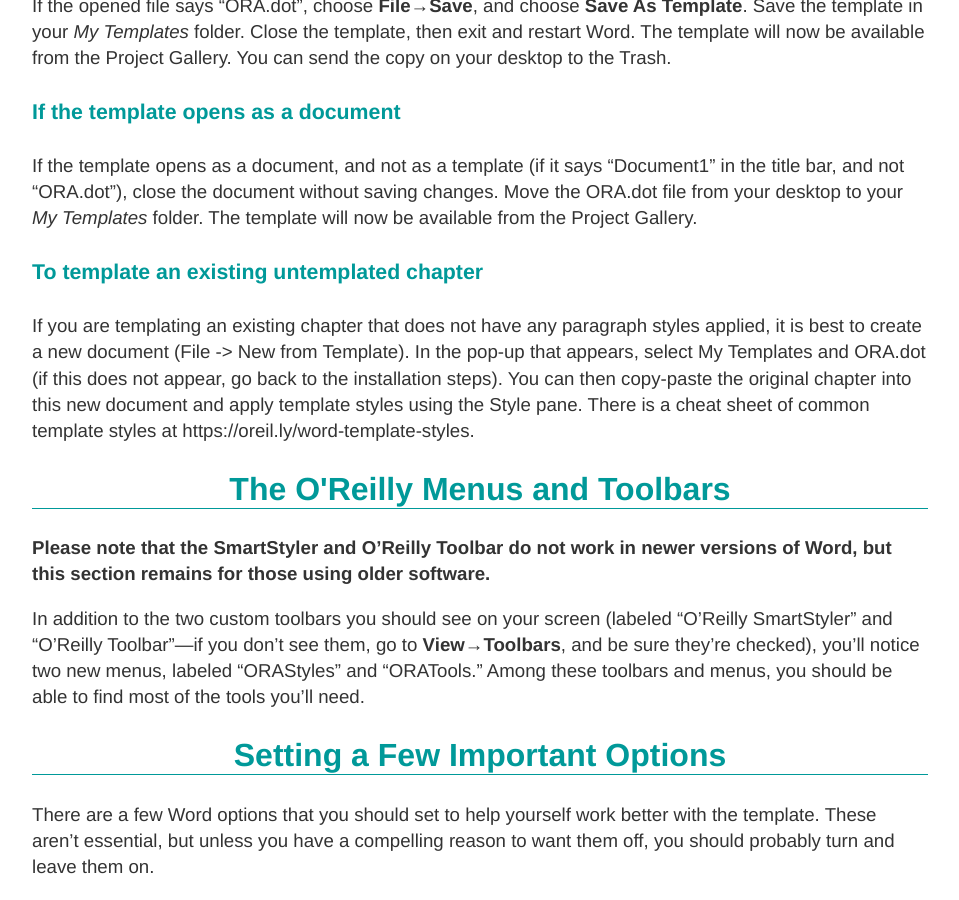
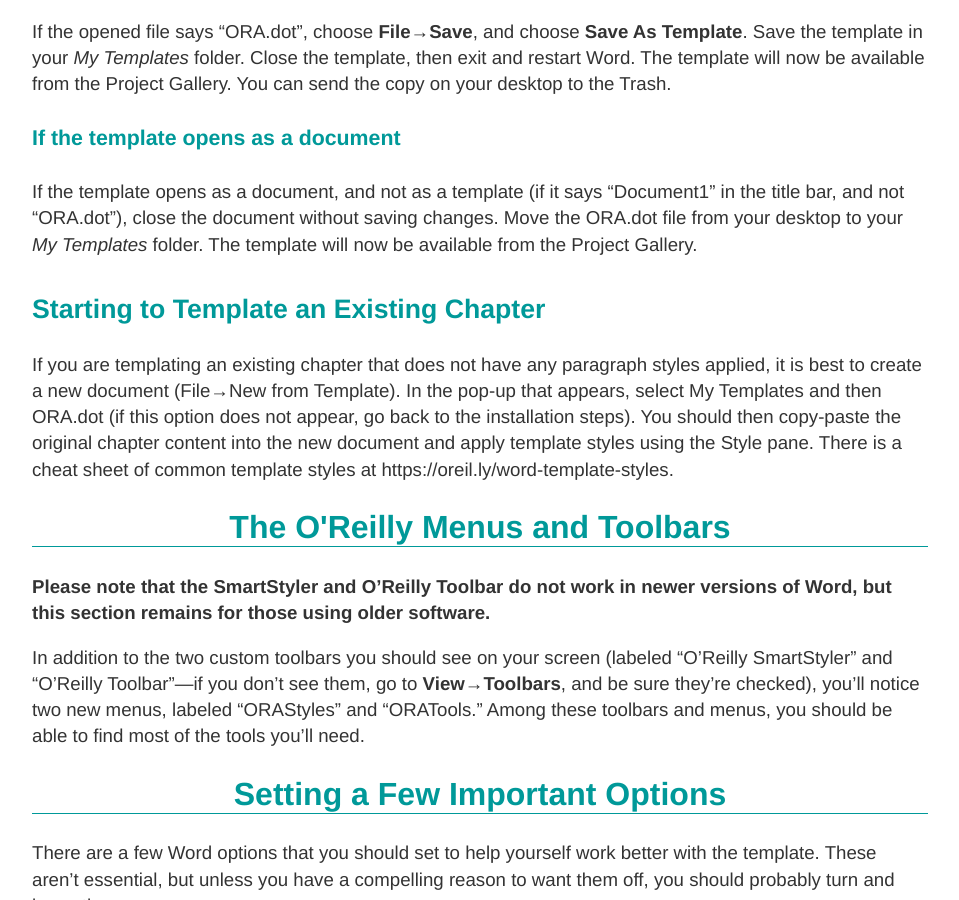
Before and after one commit to oreillymedia/production-resources, a Jekyll site: the page built from word/index.md, in a window 1280 px wide and 900 px high, scrolled down 2532 px. Shown: the whole window, without its empty margins (160-1119 px from the left). Built offline with Jekyll 4.4.1, drawn with Linux system fonts in a browser that asks for light colours; some of the changed text lies outside the part shown.

Commit message:
Update index.md

```diff
--- a/word/index.md
+++ b/word/index.md
@@ -22,6 +22,7 @@
 * <a href="#installing">Installing the Template</a>
   * <a href="#install-windows">Installing on a Windows Machine</a>
   * <a href="#install-mac">Installing on a Mac</a>
+  * <a href="#template_existing">Starting to Template an Existing Chapter</a>
 * <a href="#menus-toolbars">The O'Reilly Menus and Toolbars</a>
 * <a href="#setting-options">Setting a Few Important Options</a>
 * <a href="#paragraph-character-styles">Paragraph and Character Styles</a>
@@ -85,9 +86,9 @@
 
 If the template opens as a document, and not as a template (if it says "Document1" in the title bar, and not "ORA.dot"), close the document without saving changes. Move the ORA.dot file from your desktop to your *My Templates* folder. The template will now be available from the Project Gallery.
 
-#### To template an existing untemplated chapter
+<h3 id="template_existing">Starting to Template an Existing Chapter</h3>
 
-If you are templating an existing chapter that does not have any paragraph styles applied, it is best to create a new document (File -> New from Template). In the pop-up that appears, select My Templates and ORA.dot (if this does not appear, go back to the installation steps). You can then copy-paste the original chapter into this new document and apply template styles using the Style pane. There is a cheat sheet of common template styles at https://oreil.ly/word-template-styles.
+If you are templating an existing chapter that does not have any paragraph styles applied, it is best to create a new document (File→New from Template). In the pop-up that appears, select My Templates and then ORA.dot (if this option does not appear, go back to the installation steps). You should then copy-paste the original chapter content into the new document and apply template styles using the Style pane. There is a cheat sheet of common template styles at https://oreil.ly/word-template-styles.
 
 <h2 id="menus-toolbars">The O'Reilly Menus and Toolbars</h2>
 
```
